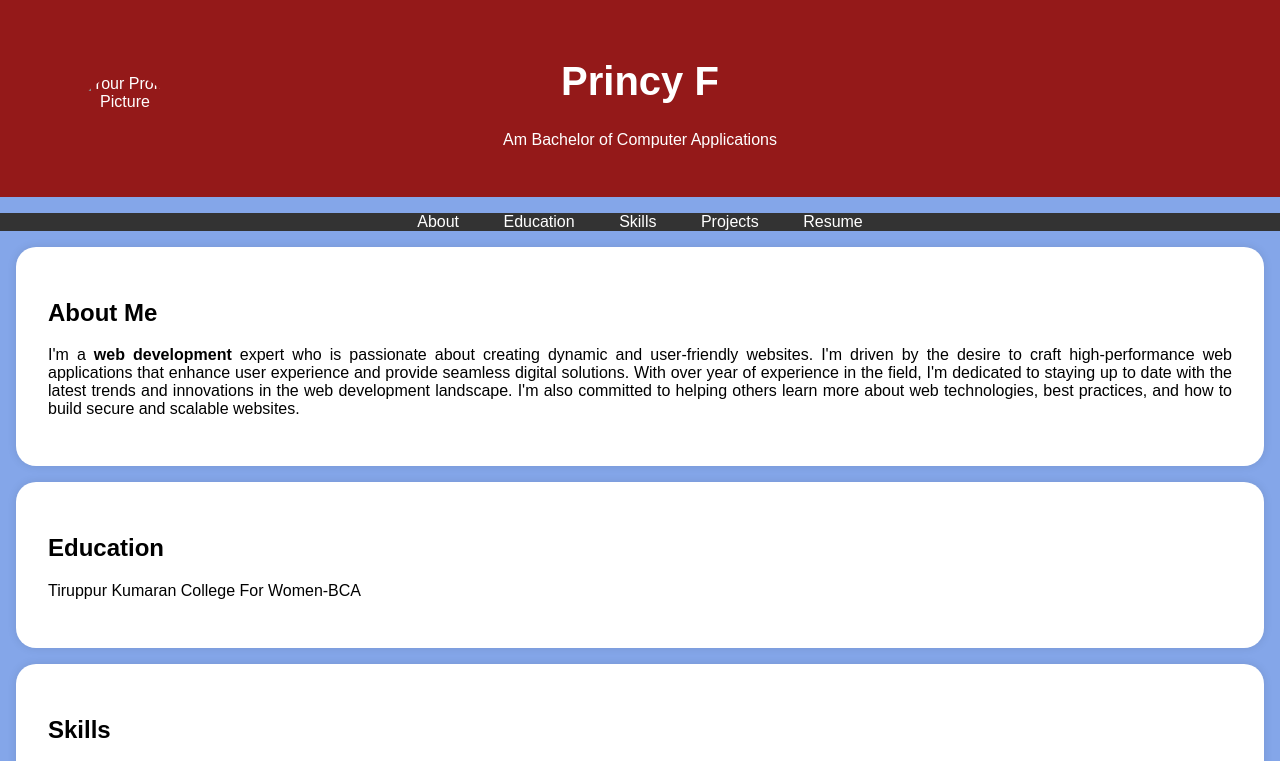
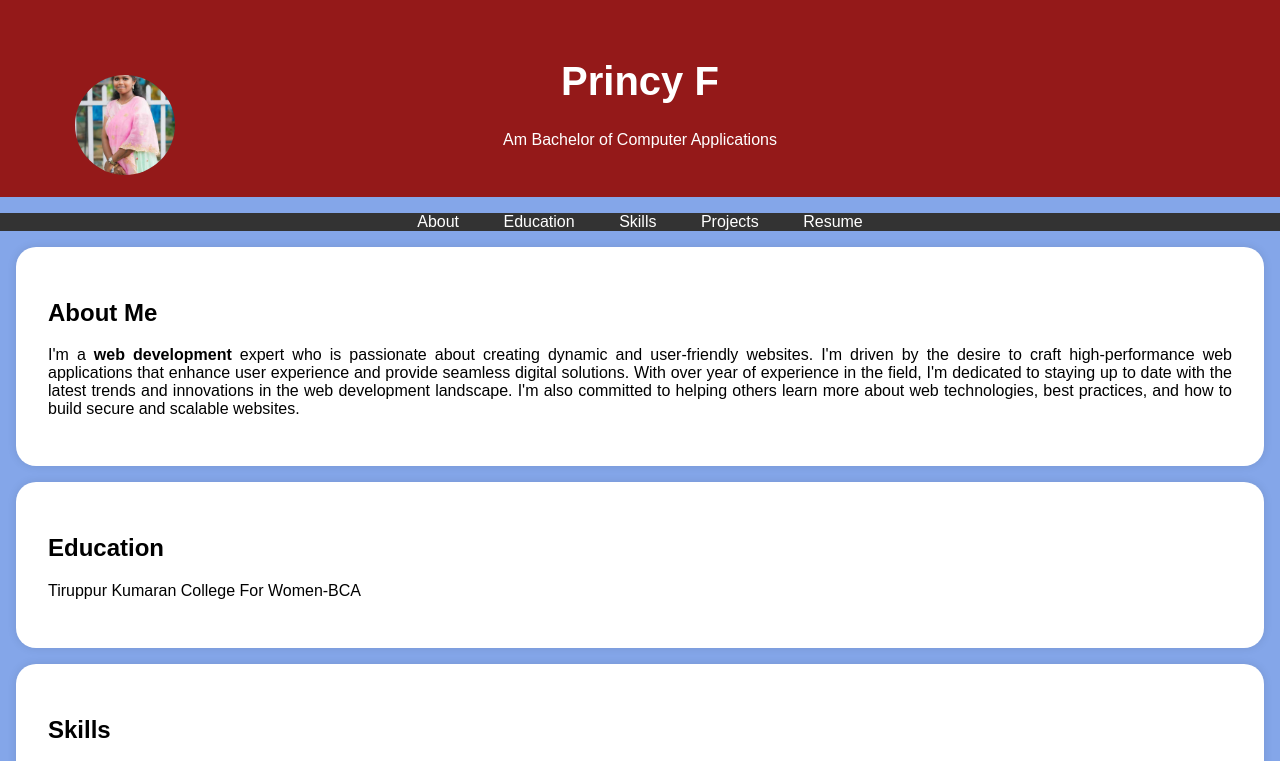
Before and after one commit to Princy0103/Digital-portfolio-, a plain HTML site: page index.html in a window 1280 px wide. Shown: the top 761 px of the page. Drawn offline with Linux system fonts and the light colour scheme.

Commit message:
Update index.html

```diff
--- a/index.html
+++ b/index.html
@@ -192,7 +192,7 @@
 
             <!-- Add your profile picture here -->
 
-            <img src="photo.jpg" alt="Your Profile Picture" class="profile-picture">
+            <img src="passport photo.jpg" alt="Your Profile Picture" class="profile-picture">
 
             <h1>Princy F</h1>
 
```
